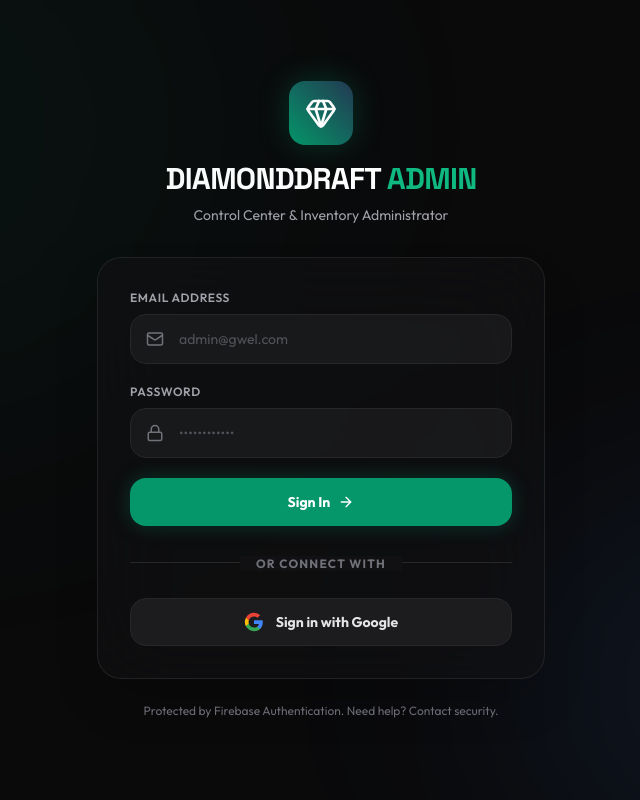
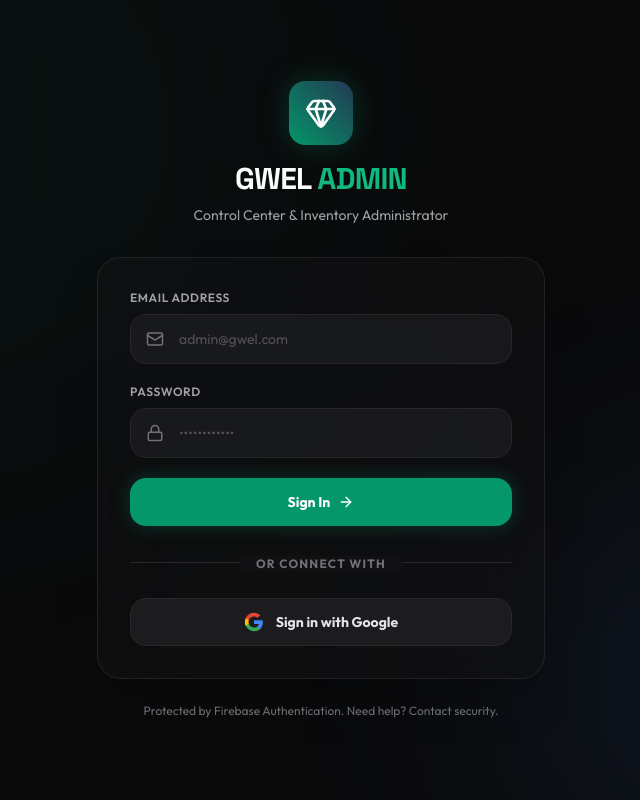
Before and after one commit to ehsaancode/diamondDraft, a React (Vite) app in the folder admin/: page /login in a window 1280 px wide. Shown: the whole page, without its empty margins (319-959 px from the left). Built offline with nearby package versions, Linux system fonts and the light colour scheme; no server answers.

Commit message:
refactor: update brand name to Gwel

```diff
--- a/admin/src/components/layout/Sidebar.jsx
+++ b/admin/src/components/layout/Sidebar.jsx
@@ -54,7 +54,7 @@ export const Sidebar = ({ isOpen, setIsOpen }) => {
               <div className="w-3 h-3 bg-white rounded-full"></div>
             </div>
             <h1 className="text-xl font-bold font-grotesk tracking-tight">
-              DiamondDraft<span className="text-primary-500">Admin</span>
+              Gwel<span className="text-primary-500">Admin</span>
             </h1>
           </div>
           <button className="lg:hidden text-zinc-400 hover:text-white" onClick={() => setIsOpen(false)}>
--- a/admin/src/pages/Login.jsx
+++ b/admin/src/pages/Login.jsx
@@ -80,7 +80,7 @@ export const Login = () => {
             <Gem size={32} className="text-white" />
           </div>
           <h1 className="text-3xl font-black tracking-tight text-white font-grotesk">
-            DIAMONDDRAFT<span className="text-primary-500"> ADMIN</span>
+            GWEL<span className="text-primary-500"> ADMIN</span>
           </h1>
           <p className="text-sm text-zinc-400 mt-2 font-outfit">
             Control Center & Inventory Administrator
--- a/admin/src/pages/SettingsPage.jsx
+++ b/admin/src/pages/SettingsPage.jsx
@@ -7,8 +7,8 @@ export const SettingsPage = () => {
   const [settings, setSettings] = useState({
     maintenanceMode: false,
     emailNotifications: true,
-    storeName: 'DiamondDraft CAD Marketplace',
-    supportEmail: 'support@diamonddraft.com',
+    storeName: 'Gwel CAD Marketplace',
+    supportEmail: 'support@gwel.com',
     defaultCurrency: 'INR'
   });
   const [loading, setLoading] = useState(true);
@@ -133,7 +133,7 @@ export const SettingsPage = () => {
               value={settings.storeName}
               onChange={handleInputChange}
               className="input-field"
-              placeholder="DiamondDraft CAD Marketplace"
+              placeholder="Gwel CAD Marketplace"
             />
           </div>
 
@@ -146,7 +146,7 @@ export const SettingsPage = () => {
               value={settings.supportEmail}
               onChange={handleInputChange}
               className="input-field"
-              placeholder="support@diamonddraft.com"
+              placeholder="support@gwel.com"
             />
           </div>
 
```
Also changed, not shown: 2 other files (tests, documents, lock files or other folders).
